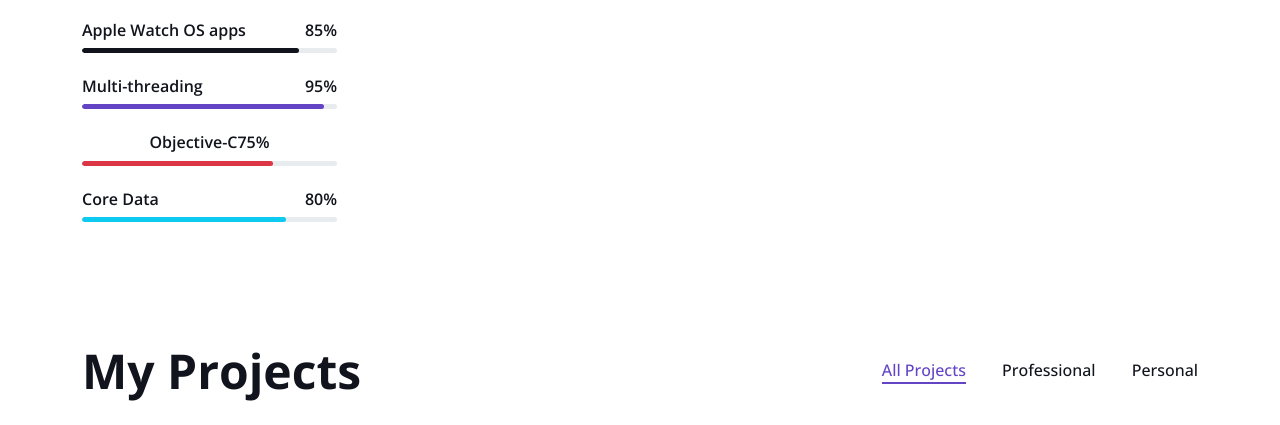
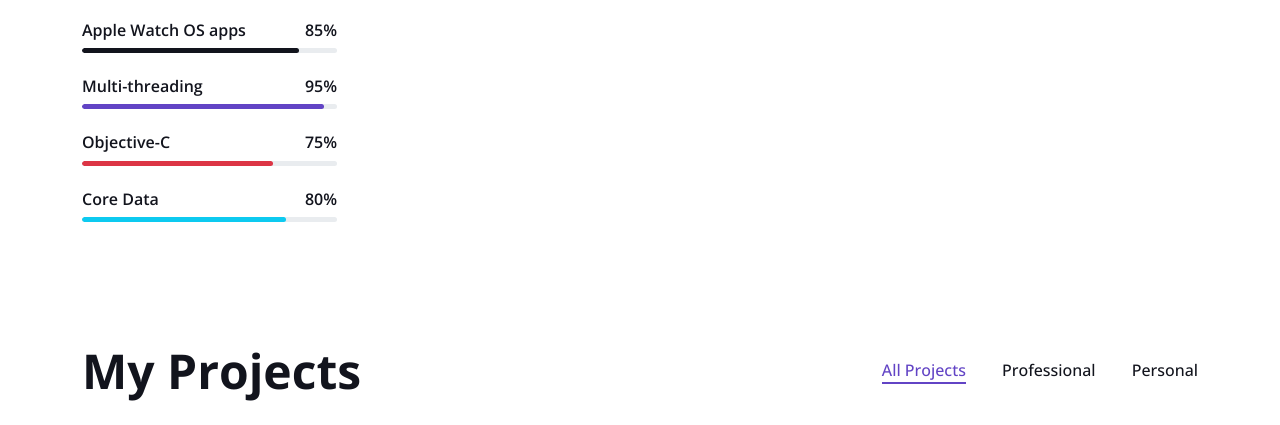
Before and after one commit to amanraghuvanshi651/Portfolio, a plain HTML site: page index.html in a window 1280 px wide. Shown: the part 1926-2351 px from the top of the page. Drawn offline with nearby package versions, Linux system fonts and the light colour scheme.

Commit message:
minor changes

```diff
--- a/index.html
+++ b/index.html
@@ -245,7 +245,7 @@
                                 </div>
                             </div>
                             <div class="skill mb-4">
-                                <div class="d-flex justify-content-center">
+                                <div class="d-flex justify-content-between">
                                     <h6 class="font-weight-bold">Objective-C</h6>
                                     <h6 class="font-weight-bold">75%</h6>
                                 </div>
```
